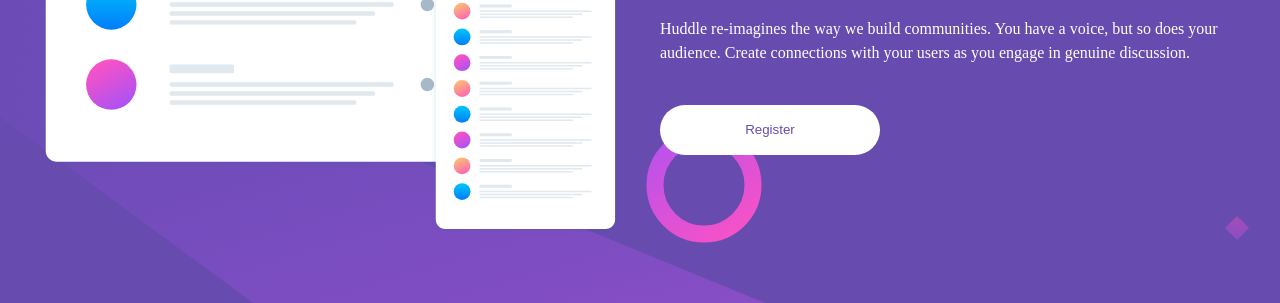
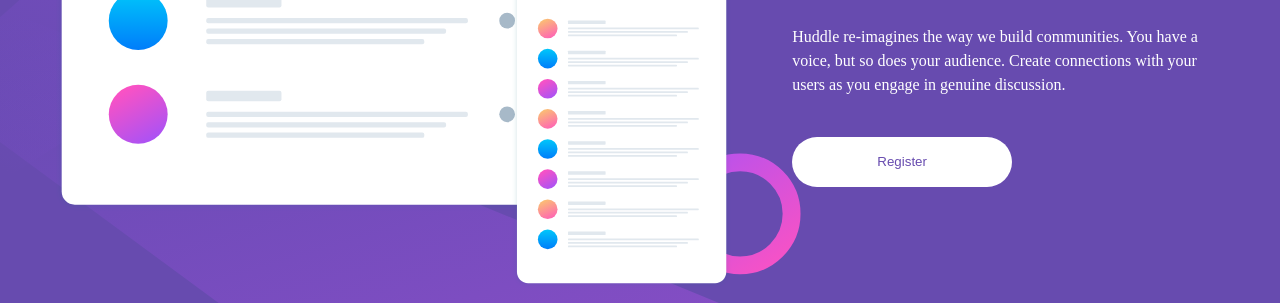
Before and after one commit to n3matt/huddle-landing-page, a plain HTML site: page index.html in a window 1280 px wide. Shown: the part 378-681 px from the top of the page. Drawn offline with Linux system fonts and the light colour scheme.

Commit message:
'------'

```diff
--- a/style.css
+++ b/style.css
@@ -18,14 +18,14 @@
     background-size: cover;
     background-color: var(--Violet);
     color: #fff;
-    padding: 40px;
-    gap: 70px;
+    padding: 55px;
+    gap: 75px;
 }
 
 
 @media (max-width:768px) {
     body {
-        padding: 40px 20px;
+        padding: 50px 25px;
     }
 }
 
@@ -48,7 +48,7 @@
 }
 
 main .image {
-    flex-basis: 50%;
+    flex-basis: 60%;
 }
 
 main img {
@@ -60,7 +60,8 @@
     justify-content: space-between;
     flex-direction: column;
     gap: 40px;
-    flex-basis: 50%;
+    padding: 20px;
+    flex-basis: 40%;
 }
 
 main .info p {
```
